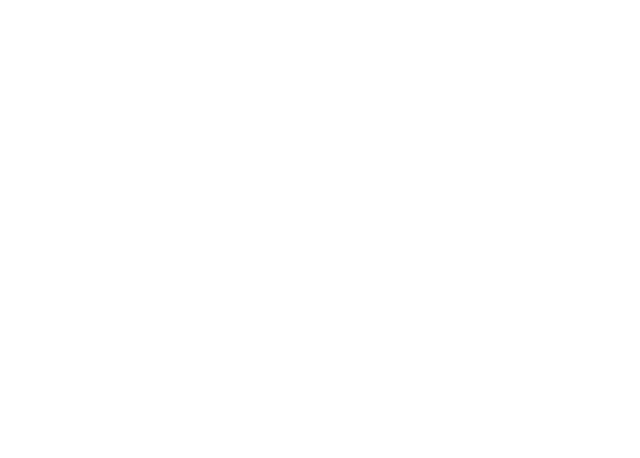
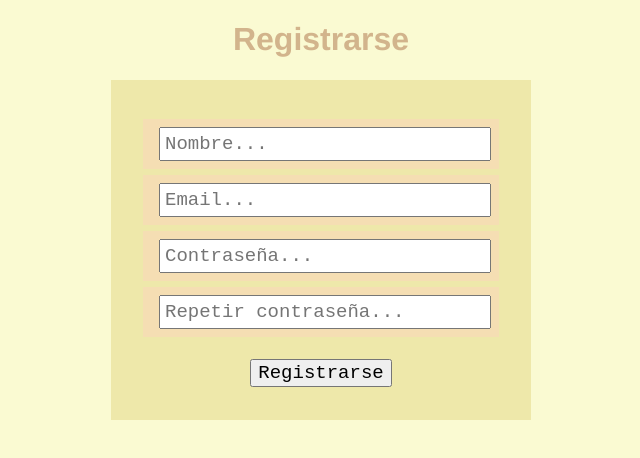
Before and after one commit to alex-florez/NoteManager, a website: page views/register.html in a window 1280 px wide. Shown: the whole page, without its empty margins (319-959 px from the left). Drawn offline with Linux system fonts and the light colour scheme; files that its build step writes are made by us from their sources.

Commit message:
Html y css del formulario de login y registro

```diff
--- a/controllers/userController.js
+++ b/controllers/userController.js
@@ -1,4 +1,4 @@
-module.exports = (app, swig) => {
+module.exports = (app, swig, userService) => {
 
     app.get("/login", (req, res) => {
         res.send(swig.renderFile("views/login.html"));
@@ -8,4 +8,8 @@ module.exports = (app, swig) => {
         console.log(req.body);
         res.send("Hola " + req.body.username);
     });
+
+    app.get("/register", (req, res) => {
+        res.send(swig.renderFile("views/register.html"));
+    });
 }
--- /dev/null
+++ b/persistence/userRepository.js
@@ -0,0 +1,3 @@
+module.exports = (db) => {
+    db: db
+}
--- a/public/css/style.css
+++ b/public/css/style.css
@@ -1,3 +1,8 @@
+:root {
+    --primary-text-font: 'Courier New', Courier, monospace
+}
+
+
 body {
     text-align: center;
     background-color: lightgoldenrodyellow;
@@ -10,22 +15,30 @@ h1 {
 
 .form-input {
     background-color: wheat;
-    border-style: outset;
     padding: 8px;
     display: flex;
     margin: 6px 0;
     align-items: center;
     justify-content: space-between;
-    flex-shrink: 3;
 }
 
-.form-submit {
-    margin-top: 16px
+.form-submit button {
+    margin-top: 16px;
+    font-family: var(--primary-text-font);
+    font-size: 19px;
+}
+
+.register-form {
+    height: 300px;
 }
 
 .login-form {
+    height: 200px;
+}
+
+.login-form, .register-form {
     background-color: palegoldenrod;
-    font-family: 'Courier New', Courier, monospace;
+    font-family: var(--primary-text-font);
     font-size: 19px;
     padding: 20px;
     display: flex;
@@ -33,12 +46,15 @@ h1 {
     justify-content: center;
     align-items: center;
     width: 30%;
-    height: 200px;
     margin: 0 auto;
 }
 
+
+
 input {
-    font-family: 'Courier New', Courier, monospace;
+    font-family: var(--primary-text-font);
     font-size: 19px;
     margin-left: 8px;
+    padding: 4px;
+    width: 20rem;
 }
--- a/views/register.html
+++ b/views/register.html
@@ -0,0 +1,31 @@
+<!DOCTYPE html>
+<html lang="es">
+<head>
+    <meta charset="UTF-8">
+    <meta name="viewport" content="width=device-width, initial-scale=1.0">
+    <title>NoteManager Register</title>
+    <link rel="stylesheet" href="css/style.css"/>
+</head>
+<body>
+    <h1>Registrarse</h1>
+    <div class="register-form">
+        <form method="post" action="/login">
+            <div class="form-input">
+                <input id="name" type="text" name="username" placeholder="Nombre..."/>
+            </div>
+            <div class="form-input">
+                <input id="name" type="text" name="email" placeholder="Email..."/>
+            </div>
+            <div class="form-input">
+                <input id="pass" type="password" name="password" placeholder="Contraseña..."/>
+            </div>
+            <div class="form-input">
+                <input id="r-pass" type="repeat-password" name="password" placeholder="Repetir contraseña..."/>
+            </div>
+            <div class="form-submit">
+               <button type="submit">Registrarse</button>
+            </div>
+        </form>
+    </div>
+</body>
+</html>
```
Also changed, not shown: index.js (+8 -3 lines), services/userService.js (added, +9 -0 lines), views/login.html (+3 -4 lines).
